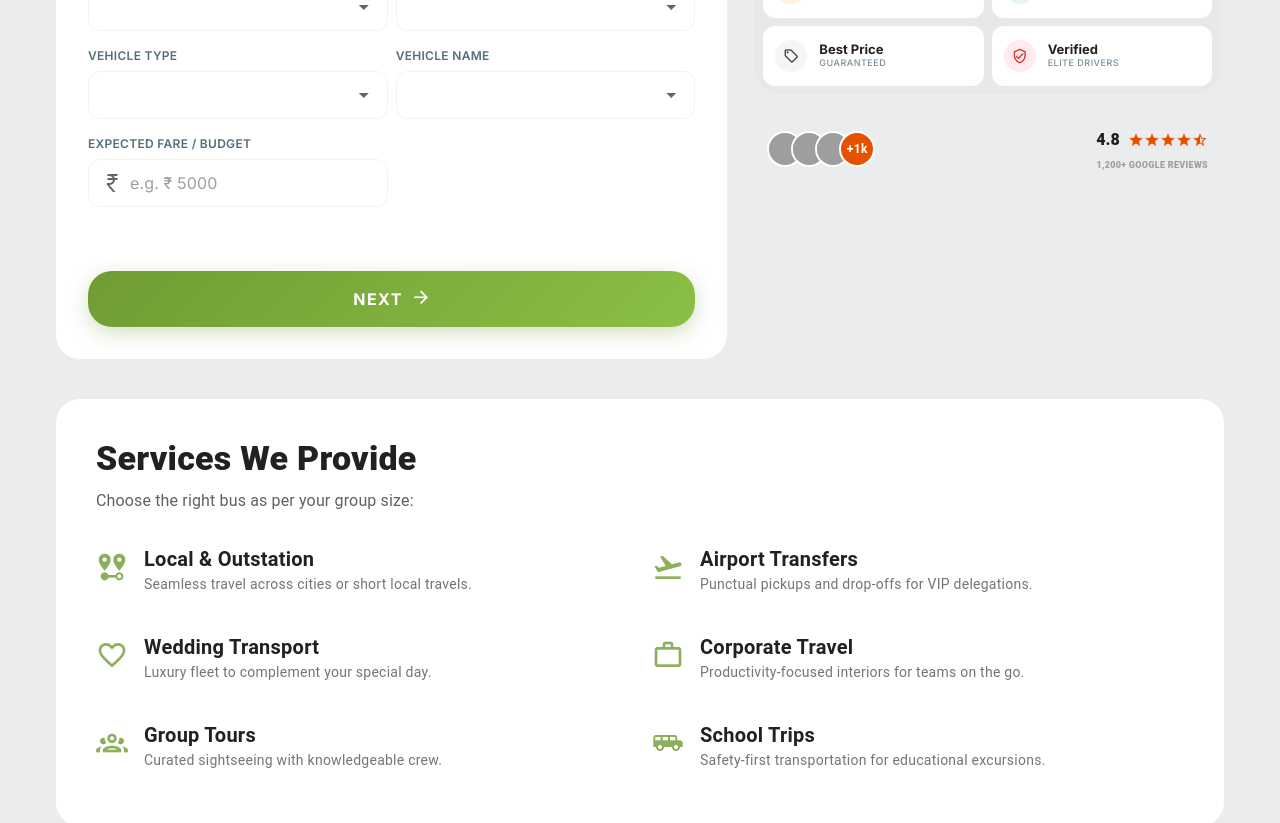
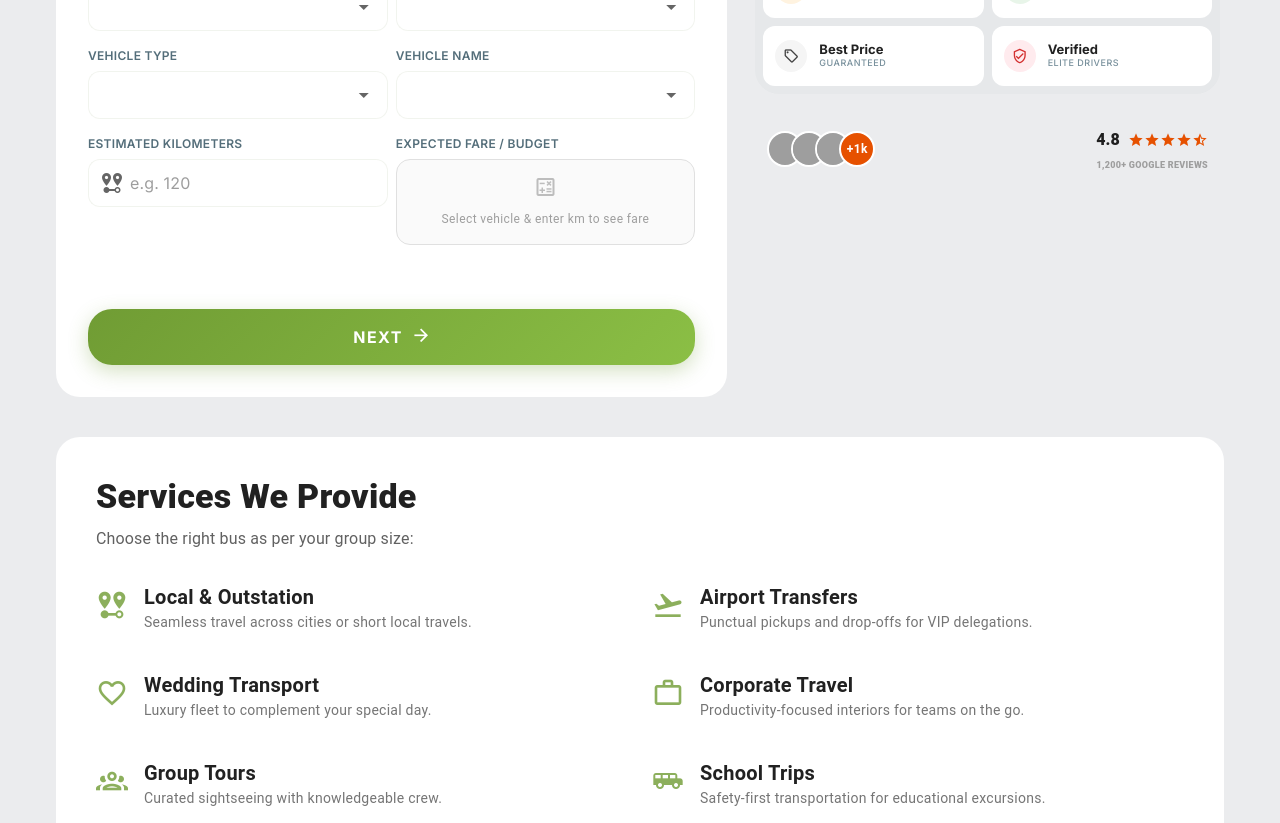
Before and after one commit to saktiswarupmishra/send-enquiry, a Vue app in the folder send-enquiry/frontend/: page /send-enquiry in a window 1280 px wide. Shown: the part 720-1543 px from the top of the page. Built offline with nearby package versions, Linux system fonts and the light colour scheme; grey boxes are pictures that could not be loaded.

Commit message:
feat: implement multi-step enquiry form with state management and vehicle selection

```diff
--- a/send-enquiry/frontend/src/components/EnquiryForm.vue
+++ b/send-enquiry/frontend/src/components/EnquiryForm.vue
@@ -471,17 +471,42 @@
             </v-row>
             <v-row dense class="mb-2">
               <v-col cols="12" sm="6">
-                <label class="field-label">Expected Fare / Budget</label>
+                <label class="field-label">Estimated Kilometers</label>
                 <v-text-field
-                  v-model="store.form.expectedFare"
-                  placeholder="e.g. ₹ 5000"
+                  v-model="store.form.estimatedKms"
+                  type="number"
+                  placeholder="e.g. 120"
                   variant="outlined"
                   density="comfortable"
                   hide-details
                   bg-color="white"
                   class="premium-input"
-                  prepend-inner-icon="mdi-currency-inr"
+                  prepend-inner-icon="mdi-map-marker-distance"
+                  min="1"
+                  suffix="km"
                 ></v-text-field>
+              </v-col>
+              <v-col cols="12" sm="6">
+                <label class="field-label">Expected Fare / Budget</label>
+                <div v-if="computedFare" class="fare-card">
+                  <div class="fare-card-header">
+                    <v-icon size="16" color="#709C34" class="mr-1">mdi-tag-check-outline</v-icon>
+                    <span class="fare-label">Estimated Fare</span>
+                    <v-chip size="x-small" color="#709C34" variant="flat" class="ml-auto text-white font-weight-bold" style="font-size: 9px;">25% OFF</v-chip>
+                  </div>
+                  <div class="fare-card-body">
+                    <div class="fare-old">₹{{ computedFare.oldPrice }}</div>
+                    <div class="fare-new">₹{{ computedFare.newPrice }}</div>
+                  </div>
+                  <div class="fare-card-footer">
+                    <v-icon size="12" color="grey" class="mr-1">mdi-information-outline</v-icon>
+                    <span>{{ computedFare.breakdown }}</span>
+                  </div>
+                </div>
+                <div v-else class="fare-card fare-card-empty">
+                  <v-icon size="24" color="grey-lighten-1" class="mb-1">mdi-calculator-variant-outline</v-icon>
+                  <span class="text-caption text-grey">Select vehicle & enter km to see fare</span>
+                </div>
               </v-col>
             </v-row>
           </div>
@@ -686,7 +711,7 @@
 </template>
 
 <script setup>
-import { ref, computed, onMounted } from 'vue'
+import { ref, computed, watch, onMounted } from 'vue'
 import { useEnquiryStore } from '../store/enquiryStore'
 
 const store = useEnquiryStore()
@@ -739,16 +764,69 @@ const tripTypeItems = computed(() => {
 })
 
 const vehicleNameItems = [
-  '9 Seater (1+1) Maharaja Force Motor',
-  '9 Seater (1+1) Maharaja Urbania',
-  '12 Seater (1+1) Maharaja Force Motor',
-  '12 Seater (2+1) Luxury Force Motor',
-  '12 Seater (2+1) Luxury Urbania',
-  '16 Seater (2+1) Luxury Force Motor',
-  '16 Seater (2+1) Luxury Urbania',
-  '20 Seater (2+1) Luxury Force Motor',
-  '25 Seater (2+2) Luxury Force Motor'
+  '21 Paks (2+1) AC Deluxe(TATA)',
+  '27 Paks (2+2) AC Deluxe(TATA)',
+  '45 Paks (2+2) AC Deluxe(BharatBenz)',
+  '45 Paks (2+2) AC Deluxe(Valvo)'
 ]
+
+// Vehicle pricing data (matches RelatedBus.vue)
+const vehiclePricing = {
+  '21 Paks (2+1) AC Deluxe(TATA)':       { localPrice: 900,  localOldPrice: 1200, outstationPrice: 60,  outstationOldPrice: 80  },
+  '27 Paks (2+2) AC Deluxe(TATA)':       { localPrice: 1000, localOldPrice: 1400, outstationPrice: 65,  outstationOldPrice: 90  },
+  '45 Paks (2+2) AC Deluxe(BharatBenz)': { localPrice: 1500, localOldPrice: 2000, outstationPrice: 80,  outstationOldPrice: 110 },
+  '45 Paks (2+2) AC Deluxe(Valvo)':      { localPrice: 1800, localOldPrice: 2400, outstationPrice: 95,  outstationOldPrice: 130 }
+}
+
+// Extract km from local trip type like '4hrs/40km'
+const extractKmFromTripType = (tripType) => {
+  if (!tripType) return 0
+  const match = tripType.match(/(\d+)km/)
+  return match ? parseInt(match[1]) : 0
+}
+
+const computedFare = computed(() => {
+  const vehicle = store.form.vehicleName
+  const pricing = vehiclePricing[vehicle]
+  if (!pricing) return null
+
+  const serviceType = store.form.serviceType
+  const tripType = store.form.tripType
+  const kms = parseInt(store.form.estimatedKms) || 0
+
+  // Local trip: use package pricing, scaled by km ratio
+  if (serviceType === 'local') {
+    const packageKm = extractKmFromTripType(tripType)
+    if (packageKm > 0) {
+      const ratio = kms > 0 ? kms / packageKm : 1
+      const oldPrice = Math.round(pricing.localOldPrice * ratio)
+      const newPrice = Math.round(pricing.localPrice * ratio)
+      return {
+        oldPrice: oldPrice.toLocaleString('en-IN'),
+        newPrice: newPrice.toLocaleString('en-IN'),
+        breakdown: `${vehicle.split('(')[0].trim()} • ${kms || packageKm} km local`
+      }
+    }
+  }
+
+  // Outstation / other: per-km pricing
+  if (kms > 0) {
+    const oldPrice = pricing.outstationOldPrice * kms
+    const newPrice = pricing.outstationPrice * kms
+    return {
+      oldPrice: oldPrice.toLocaleString('en-IN'),
+      newPrice: newPrice.toLocaleString('en-IN'),
+      breakdown: `${vehicle.split('(')[0].trim()} • ${kms} km × ₹${pricing.outstationPrice}/km`
+    }
+  }
+
+  return null
+})
+
+// Sync computed fare to store for submission
+watch(computedFare, (val) => {
+  store.form.expectedFare = val ? `₹${val.newPrice}` : ''
+})
 
 const progressPercent = computed(() => {
   const fields = [
@@ -1244,4 +1322,70 @@ const submitForm = async () => {
     min-width: 100% !important;
   }
 }
+
+/* ── Fare Card ────────────────────────── */
+.fare-card {
+  background: linear-gradient(135deg, #f6fff0 0%, #eaf5e0 100%);
+  border: 1.5px solid rgba(112, 156, 52, 0.3);
+  border-radius: 14px;
+  padding: 12px 14px;
+  min-height: 86px;
+  display: flex;
+  flex-direction: column;
+  gap: 6px;
+  animation: fareSlideIn 0.35s ease-out;
+}
+
+@keyframes fareSlideIn {
+  from { opacity: 0; transform: translateY(8px) scale(0.97); }
+  to   { opacity: 1; transform: translateY(0) scale(1); }
+}
+
+.fare-card-empty {
+  background: #fafafa;
+  border-color: #e0e0e0;
+  align-items: center;
+  justify-content: center;
+  text-align: center;
+}
+
+.fare-card-header {
+  display: flex;
+  align-items: center;
+}
+
+.fare-label {
+  font-size: 11px;
+  font-weight: 600;
+  color: #558b2f;
+  letter-spacing: 0.3px;
+}
+
+.fare-card-body {
+  display: flex;
+  align-items: baseline;
+  gap: 8px;
+}
+
+.fare-old {
+  font-size: 13px;
+  color: #9e9e9e;
+  text-decoration: line-through;
+  font-weight: 500;
+}
+
+.fare-new {
+  font-size: 22px;
+  font-weight: 800;
+  color: #33691e;
+  letter-spacing: -0.5px;
+  line-height: 1;
+}
+
+.fare-card-footer {
+  display: flex;
+  align-items: center;
+  font-size: 10px;
+  color: #757575;
+}
 </style>
--- a/send-enquiry/frontend/src/components/RelatedBus.vue
+++ b/send-enquiry/frontend/src/components/RelatedBus.vue
@@ -72,7 +72,7 @@
 <script setup>
 const buses = [
   {
-    name: '21 Paks (2+1) AC Deluxe(TATA)',
+    name: '21 PAX (2+1) AC Deluxe(TATA)',
     description: 'Luxury AC coach meant for comfortable travels and intercity journeys with all essential amenities for a pleasant ride.',
     localPrice: '900',
     localOldPrice: '1200',
@@ -80,7 +80,7 @@ const buses = [
     outstationOldPrice: '80'
   },
   {
-    name: '27 Paks (2+2) AC Deluxe(TATA)',
+    name: '27 PAX (2+2) AC Deluxe(TATA)',
     description: 'Spacious AC coach offering premium comfort for long-distance travel and group tours. Equipped with pushback seats.',
     localPrice: '1000',
     localOldPrice: '1400',
@@ -88,7 +88,7 @@ const buses = [
     outstationOldPrice: '90'
   },
   {
-    name: '45 Paks (2+2) AC Deluxe(BharatBenz)',
+    name: '45 PAX (2+2) AC Deluxe(BharatBenz)',
     description: 'High-capacity luxury AC coach perfect for large group travel with advanced suspension for a smooth intercity ride.',
     localPrice: '1500',
     localOldPrice: '2000',
@@ -96,7 +96,7 @@ const buses = [
     outstationOldPrice: '110'
   },
   {
-    name: '45 Paks (2+2) AC Deluxe(Valvo)',
+    name: '45 PAX (2+2) AC Deluxe(Valvo)',
     description: 'Premium multi-axle Valvo coach delivering ultimate luxury, safety, and comfort for long intercity journeys.',
     localPrice: '1800',
     localOldPrice: '2400',
--- a/send-enquiry/frontend/src/store/enquiryStore.js
+++ b/send-enquiry/frontend/src/store/enquiryStore.js
@@ -30,7 +30,8 @@ export const useEnquiryStore = defineStore('enquiry', () => {
     companyName: '',
     eventPurpose: '',
     schoolName: '',
-    gradeClass: ''
+    gradeClass: '',
+    estimatedKms: ''
   })
 
   const addStop = () => {
@@ -68,7 +69,8 @@ export const useEnquiryStore = defineStore('enquiry', () => {
       companyName: '',
       eventPurpose: '',
       schoolName: '',
-      gradeClass: ''
+      gradeClass: '',
+      estimatedKms: ''
     }
   }
 
```
